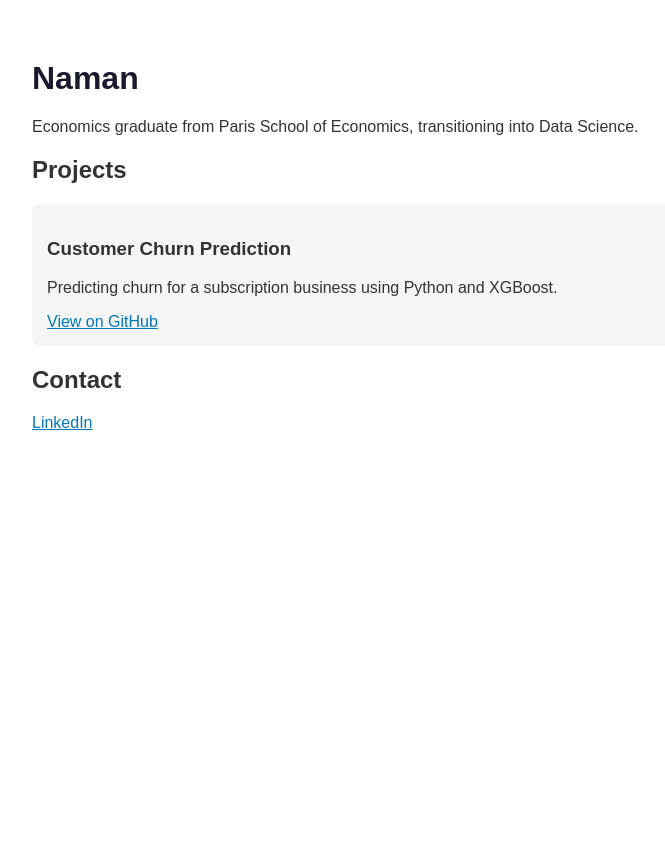
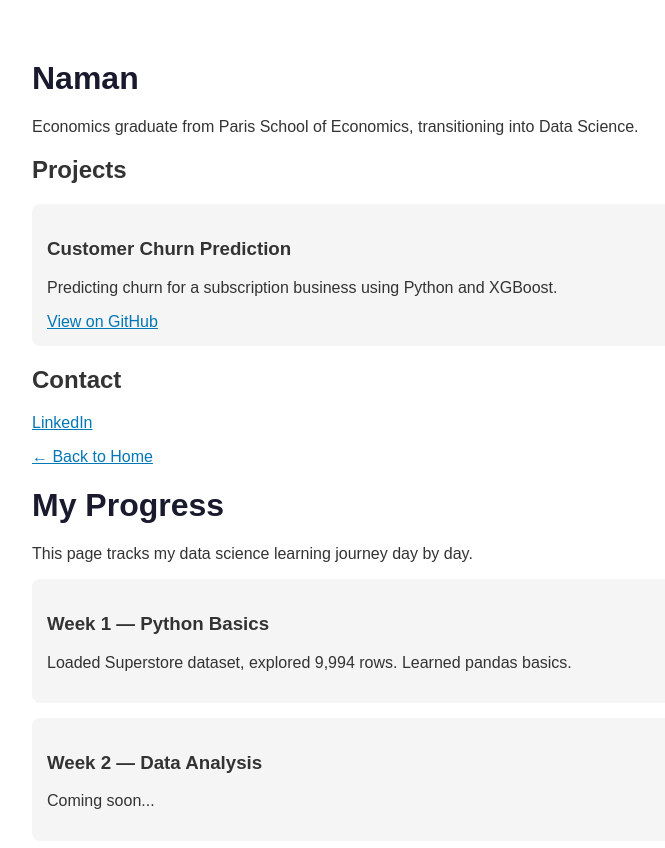
Before and after one commit to namankaurDS/Personal-goals-and-progress-, a plain HTML site: page index.html in a window 1280 px wide. Shown: the whole page, without its empty margins (208-873 px from the left). Before the commit the page ends 800 px from the top, so only its background shows below. Drawn offline with Linux system fonts and the light colour scheme.

Commit message:
Update index.html

```diff
--- a/index.html
+++ b/index.html
@@ -26,3 +26,35 @@
     <p><a href="https://linkedin.com/in/naman-kaur-analyst"target="_blank">LinkedIn</a></p>
   </body>
 </html>
+
+<!DOCTYPE html>
+<html lang="en">
+  <head>
+    <meta charset="UTF-8">
+    <meta name="viewport" content="width=device-width, initial-scale=1.0">
+    <title>Naman | Progress Tracker</title>
+    <style>
+      body { font-family: Arial, sans-serif; max-width: 800px; margin: 60px auto; padding: 0 20px; color: #333; }
+      h1 { color: #1a1a2e; }
+      .entry { background: #f5f5f5; padding: 15px; margin: 15px 0; border-radius: 8px; }
+      a { color: #0077b6; }
+    </style>
+  </head>
+  <body>
+    <a href="index.html">← Back to Home</a>
+
+    <h1>My Progress</h1>
+    <p>This page tracks my data science learning journey day by day.</p>
+
+    <div class="entry">
+      <h3>Week 1 — Python Basics</h3>
+      <p>Loaded Superstore dataset, explored 9,994 rows. Learned pandas basics.</p>
+    </div>
+
+    <div class="entry">
+      <h3>Week 2 — Data Analysis</h3>
+      <p>Coming soon...</p>
+    </div>
+
+  </body>
+</html>
```
